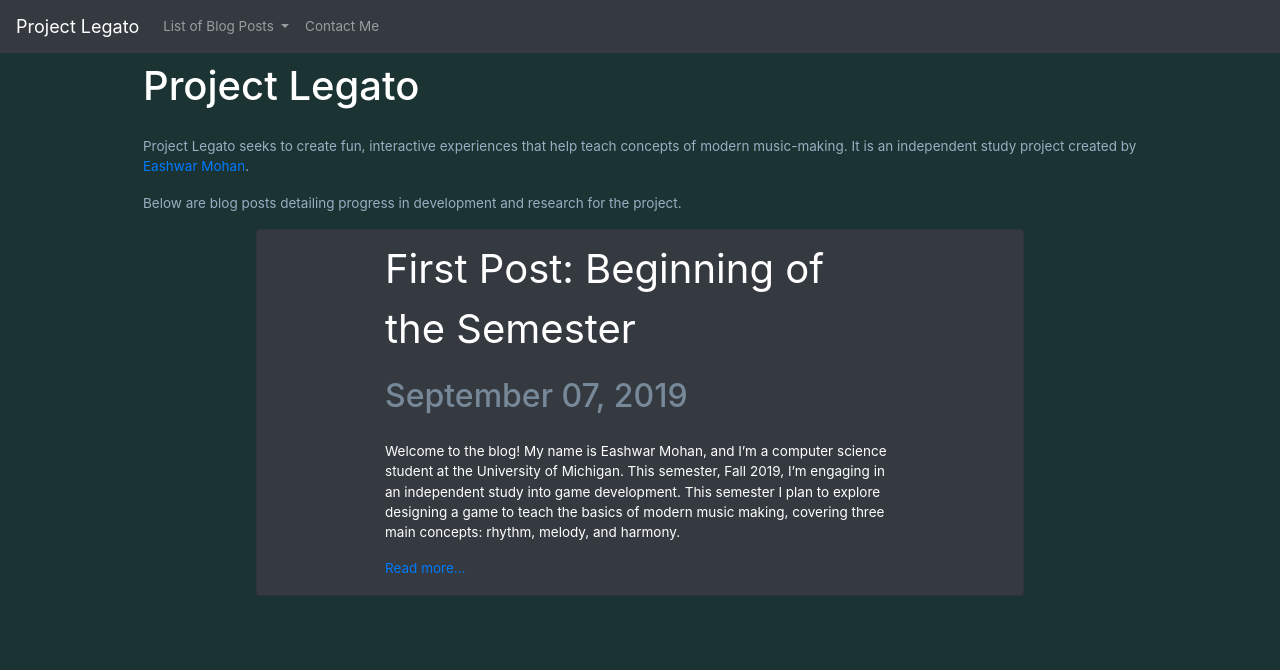
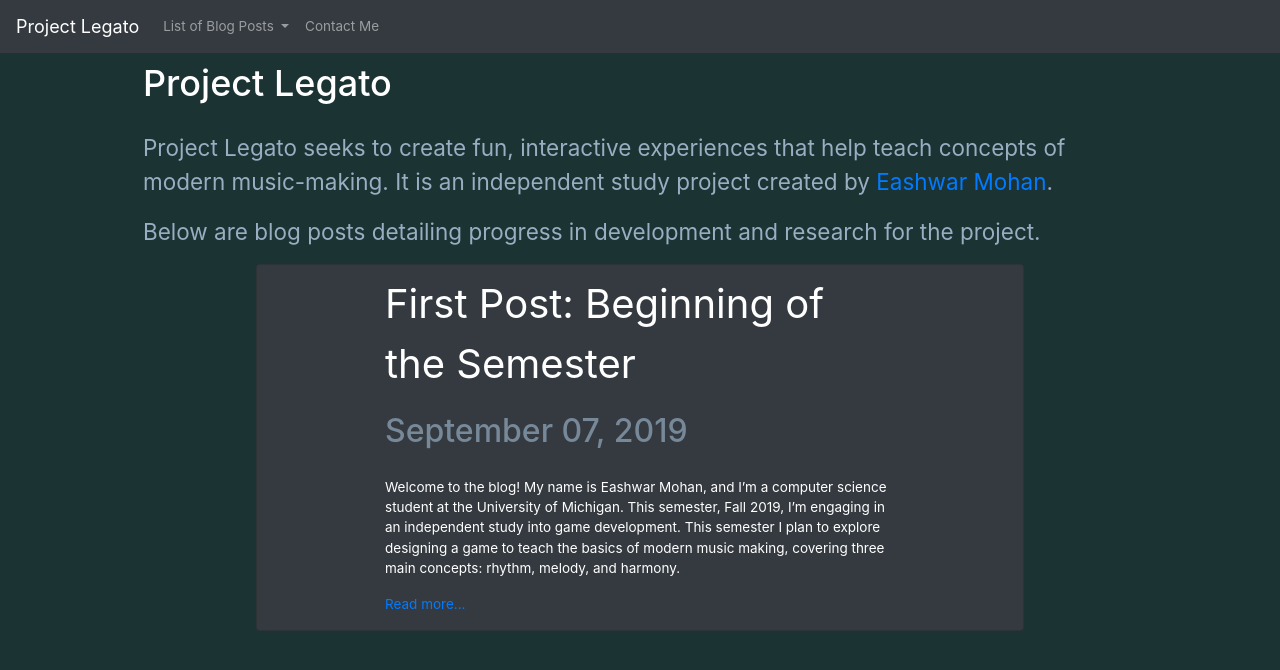
Before and after one commit to projectlegato/projectlegato.github.io, a Jekyll site: the page built from index.md, in a window 1280 px wide. Shown: the top 670 px of the page. Built offline with Jekyll 4.4.1, drawn with Linux system fonts in a browser that asks for light colours.

Commit message:
some style changes

```diff
--- a/_includes/common_head.html
+++ b/_includes/common_head.html
@@ -5,6 +5,6 @@
 <link rel="stylesheet" href="/style/highlight/dracula.css">
 <script src="/script/highlight.pack.js"></script>
 <script>hljs.initHighlightingOnLoad();</script>
-<script src="/script/jquery-3.4.1.min.js" defer></script>
-<script src="/script/popper.min.js" defer></script>
-<script src="/script/bootstrap.min.js"" defer></script>
+<script src="/script/jquery-3.4.1.min.js"></script>
+<script src="/script/popper.min.js"></script>
+<script src="/script/bootstrap.min.js""></script>
--- a/_layouts/default.html
+++ b/_layouts/default.html
@@ -11,7 +11,7 @@
 
         <div class="col" id="main">
 
-          <div class="intro">
+          <div class="promo">
           {{ content }}
           </div>
 
--- a/style/main.css
+++ b/style/main.css
@@ -1,4 +1,4 @@
-h1, h2, h3, h4, h5, p, pre, .post-title {
+h1, h2, h3, h4, h5, p, pre, .post-title, ol {
     margin-right: 10vw;
     margin-left: 10vw;
 }
@@ -17,6 +17,7 @@ a.nav-link {
 
 h1 {
     color: white;
+    font-size: 3.5vh;
 }
 
 h2 {
@@ -39,3 +40,27 @@ a.post-title:hover {
 .intro {
     font-size: 1.5vh;
 }
+
+.promo {
+    font-size: 2.5vh;
+}
+
+#project-legato {
+    font-size: 4vh;
+}
+
+ol a {
+    color: white;
+}
+
+ol a:hover {
+    color: lightslategray;
+}
+
+h3 a {
+    color: lightgray;
+}
+
+h3 a:hover {
+    color: lightslategray;
+}
```
Also changed, not shown: _layouts/post.html (+11 -1 lines).
